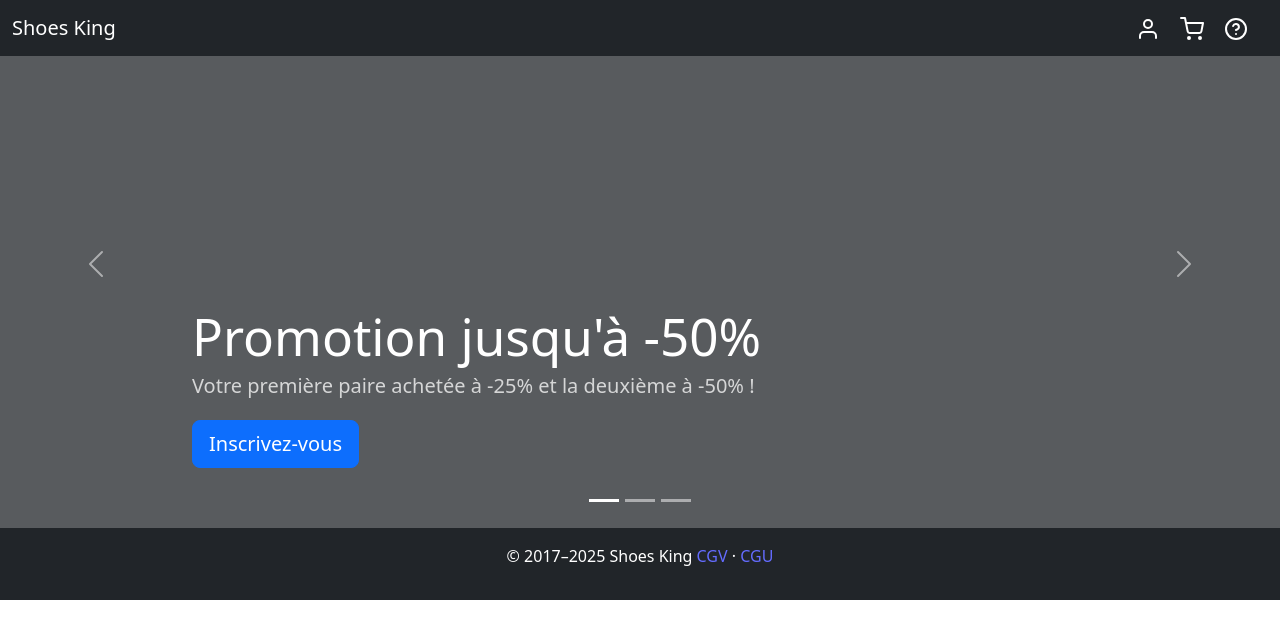
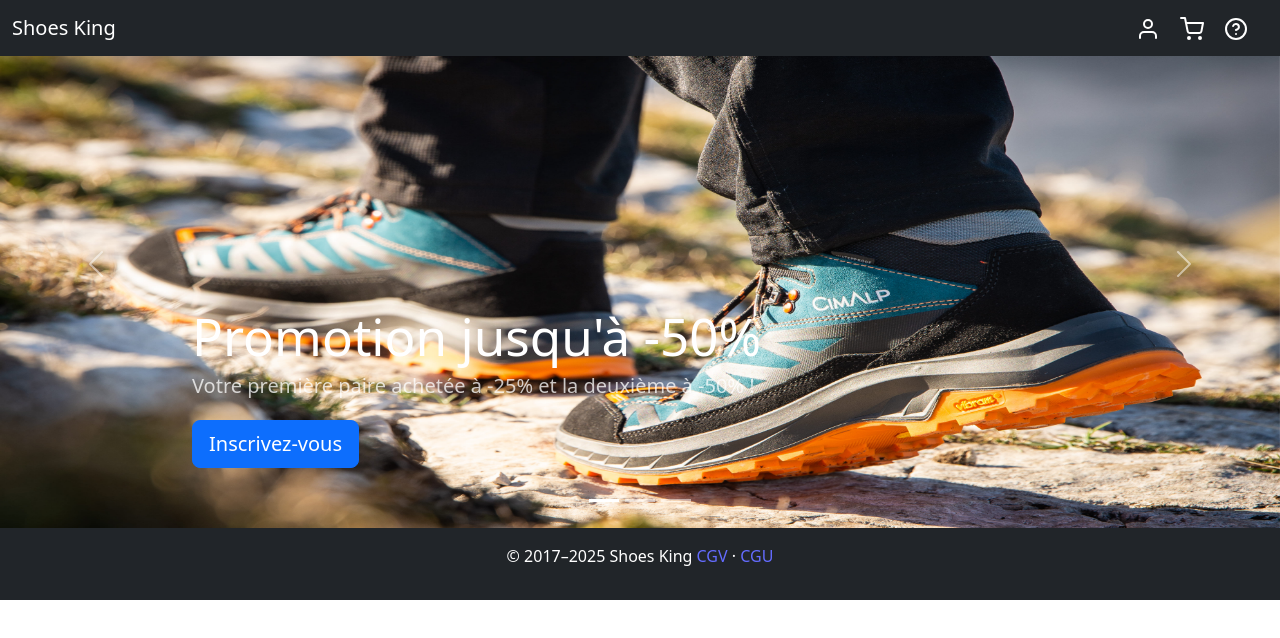
Before and after one commit to EndWriter/chat_box, a React (Vite) app in the folder chatbox_project_front/: page / in a window 1280 px wide. Shown: the top 638 px of the page. Built offline with nearby package versions, Linux system fonts and the light colour scheme.

Commit message:
Adding image to homepage

```diff
--- a/chatbox_project_front/src/carousel.jsx
+++ b/chatbox_project_front/src/carousel.jsx
@@ -1,3 +1,4 @@
+import chaussure from './assets/chaussure.jpg';
 
 export default function Carousel(){
     return (
@@ -9,7 +10,11 @@ export default function Carousel(){
         </div>
         <div class="carousel-inner">
             <div class="carousel-item active">
-                <svg className="bd-placeholder-img" width="100%" height="100%" xmlns="http://www.w3.org/2000/svg" aria-hidden="true" preserveAspectRatio="xMidYMid slice" focusable="false"><rect width="100%" height="100%" fill="var(--bs-secondary-color)"/></svg>
+                 <img
+                    src={chaussure}
+                    className="d-block w-100" width="100%" height="100%" aria-hidden="true" preserveAspectRatio="xMidYMid slice" focusable="false"
+                    alt="Chaussure du magasin"
+                />
                 <div className="container">
                     <div className="carousel-caption text-start">
                         <h1>Promotion jusqu'à -50%</h1>
```
Also changed, not shown: chatbox_project_front/src/assets/chaussure.jpg (added).
